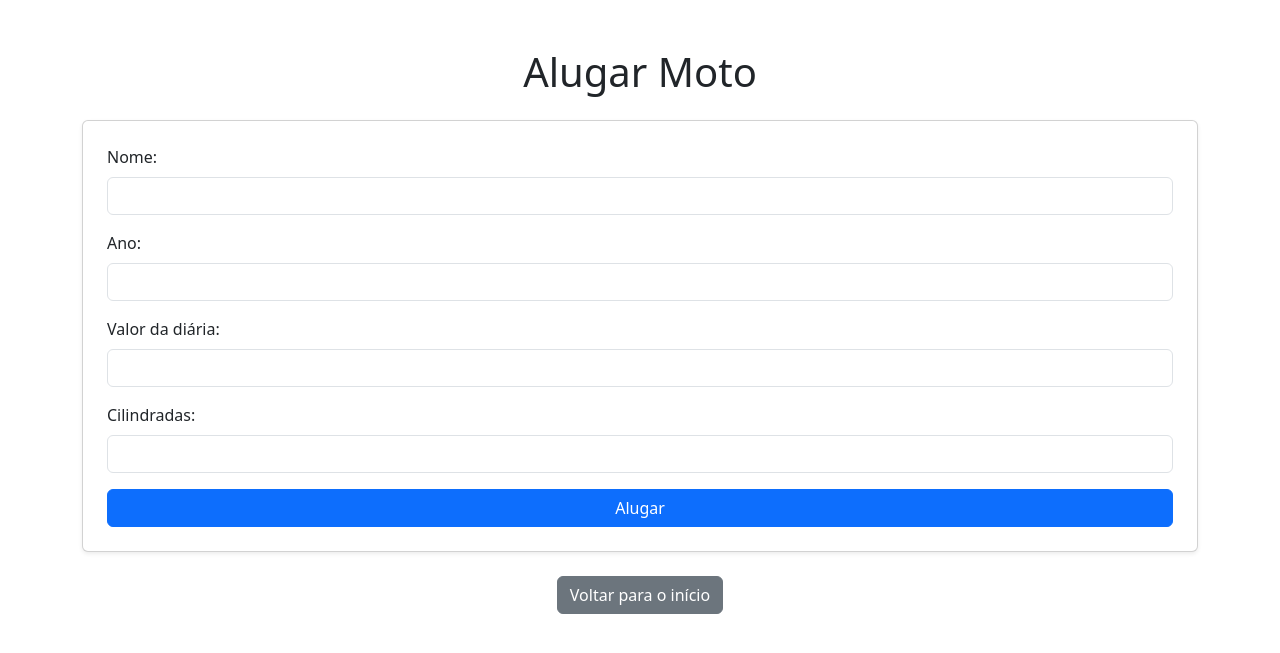
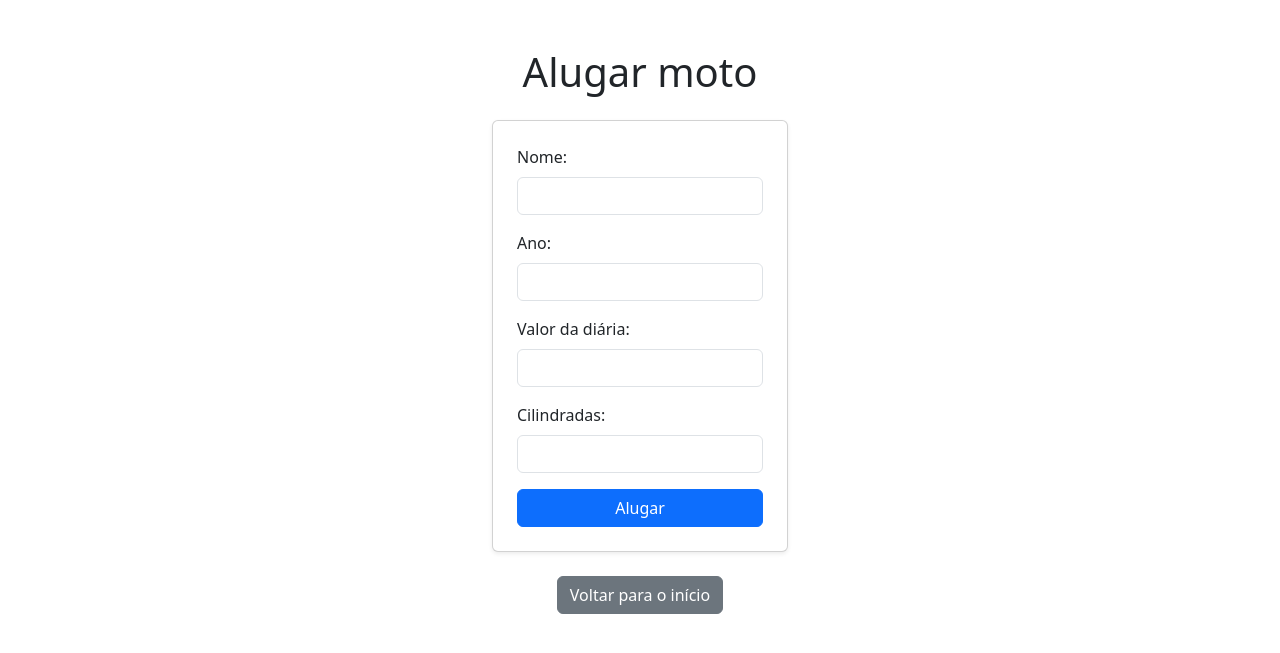
Before and after one commit to caioding/bot-poo, a Flask app: page /alugar_moto in a window 1280 px wide. Shown: the part 56-709 px from the top of the page. Run offline with Flask 3, Linux system fonts and the light colour scheme; parts of the project's set-up code (start-up, migrations or seed data) failed here and were passed over.

Commit message:
fixind form width

```diff
--- a/bot_test/bot.py
+++ b/bot_test/bot.py
@@ -43,7 +43,7 @@ def extrari_dados(form_veiculo: dict):
         combustivel = form_veiculo['combustivel']
         carro = instanciar_carro(nome, ano, diaria, combustivel)
         id = Veiculo.quant_veiculos
-        linha = f'{id},{carro.nome},{carro.ano},{carro.diaria},{carro.__class__.__name__},{carro.combustivel}, \n'
+        linha = f'{id},{carro.nome},{carro.ano},{carro.diaria},{carro.__class__.__name__},{carro.combustivel},\n'
         print(linha)
 
     elif 'cilindrada' in form_veiculo:
--- a/templates/carro.html
+++ b/templates/carro.html
@@ -40,7 +40,7 @@
     </nav>
     <!-- navbar -->
     <!-- Formulário -->
-    <div class="container w-75 mx-auto mt-5">
+    <div class="container w-25 mx-auto mt-5">
         <h1 class="text-center mb-4">Alugar carro</h1>
         <div class="card p-4 shadow-sm">
             <form action="/alugar_carros/instanciar" method="POST">
--- a/templates/moto.html
+++ b/templates/moto.html
@@ -40,8 +40,8 @@
     </nav>
     <!-- navbar -->
     <!-- Formulário -->
-    <div class="container mt-5">
-        <h1 class="text-center mb-4">Alugar Moto</h1>
+    <div class="container w-25 mx-auto mt-5">
+        <h1 class="text-center mb-4">Alugar moto</h1>
         <div class="card p-4 shadow-sm">
             <form action="/alugar_motos/instanciar" method="POST">
                 <div class="mb-3">
--- a/templates/veiculos.html
+++ b/templates/veiculos.html
@@ -65,7 +65,7 @@
                     <td>{{ dado.diaria }}</td>
                     <td>{{ dado.tipo }}</td>
                     <td>{{ dado.combustivel or 'N/A' }}</td>
-                    <td>{{ dado.cilindradas or 'N/A' }}</td>
+                    <td>{{ dado.cilindrada or 'N/A' }}</td>
                 </tr>
                 {% endfor %}
             </tbody>
```
